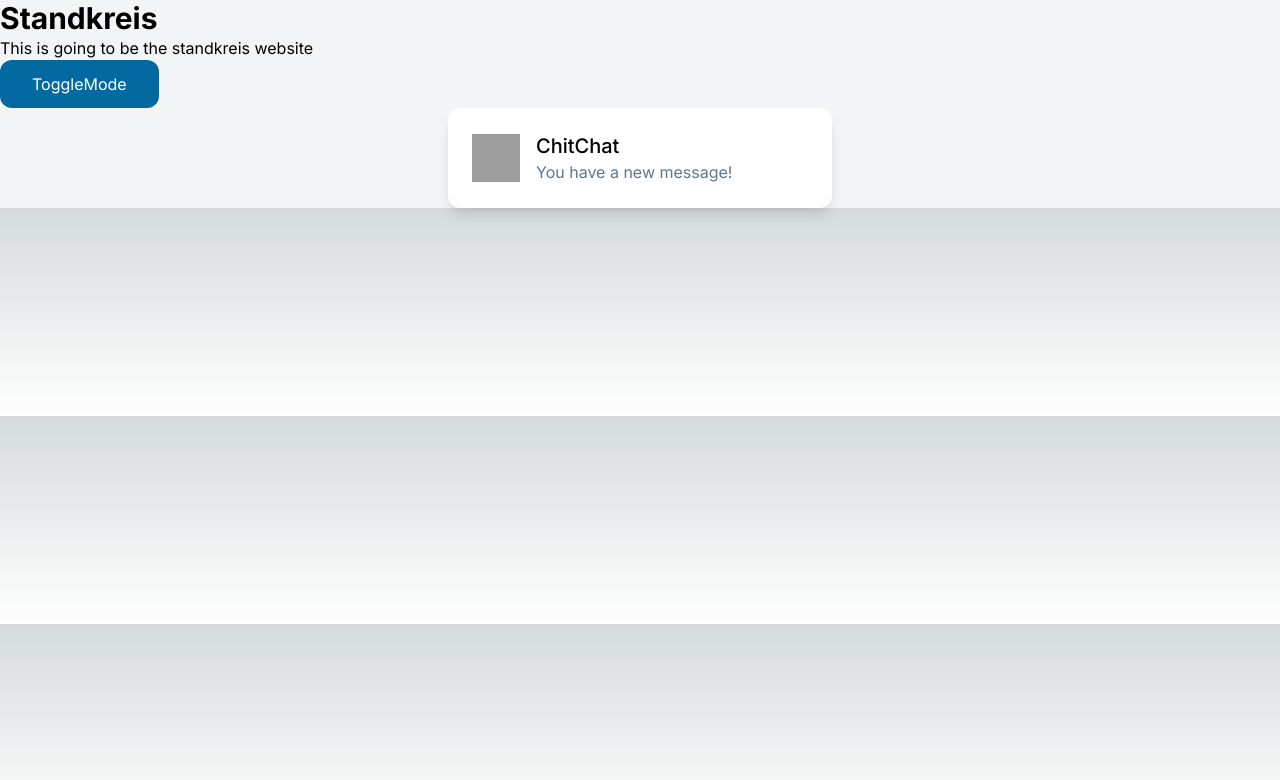
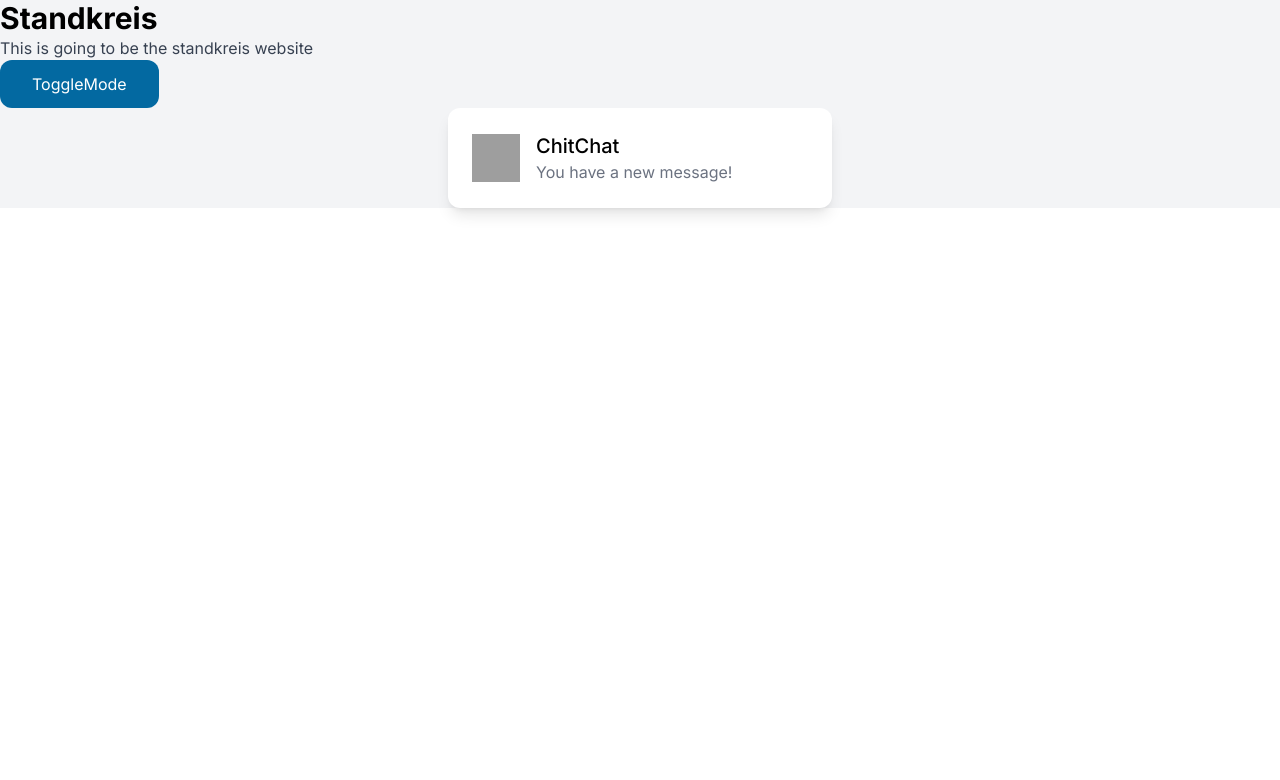
Before and after one commit to Standkreis/App, a Next.js app in the folder apps/app/: page / in a window 1280 px wide. Shown: the top 780 px of the page. Built offline with nearby package versions, Linux system fonts and the light colour scheme; grey boxes are pictures that could not be loaded.

Commit message:
adds semantic alias colors

```diff
--- a/apps/app/src/app/(userland)/(home)/page.tsx
+++ b/apps/app/src/app/(userland)/(home)/page.tsx
@@ -3,17 +3,15 @@ import Image from 'next/image'
 
 export default function Home() {
   return (
-    <div className="bg-gray-100 dark:bg-gray-900">
-      <h1 className="text-3xl font-bold text-black dark:text-white">
-        Standkreis
-      </h1>
-      <p className="text-black dark:text-white">
+    <div className="bg-default">
+      <h1 className="text-primary text-3xl font-bold">Standkreis</h1>
+      <p className="text-secondary">
         This is going to be the standkreis website
       </p>
 
       <ToggleMode />
 
-      <div className="mx-auto flex max-w-sm items-center space-x-4 rounded-xl bg-white p-6 shadow-lg dark:bg-gray-950">
+      <div className="bg-paper mx-auto flex max-w-sm items-center space-x-4 rounded-xl p-6 shadow-lg ">
         <div className="shrink-0">
           <Image
             className="h-12 w-12"
@@ -24,10 +22,8 @@ export default function Home() {
           />
         </div>
         <div>
-          <div className="text-xl font-medium text-black dark:text-white">
-            ChitChat
-          </div>
-          <p className="text-slate-500">You have a new message!</p>
+          <div className="text-primary text-xl font-medium">ChitChat</div>
+          <p className="text-hint">You have a new message!</p>
         </div>
       </div>
     </div>
--- a/apps/app/src/app/globals.css
+++ b/apps/app/src/app/globals.css
@@ -2,26 +2,54 @@
 @tailwind components;
 @tailwind utilities;
 
-:root {
-  --foreground-rgb: 0, 0, 0;
-  --background-start-rgb: 214, 219, 220;
-  --background-end-rgb: 255, 255, 255;
-}
+@layer utilities {
+  /* S E M A N T I C   C O L O R S */
 
-@media (prefers-color-scheme: dark) {
-  :root {
-    --foreground-rgb: 255, 255, 255;
-    --background-start-rgb: 0, 0, 0;
-    --background-end-rgb: 0, 0, 0;
+  /* B A C K G R O U N D */
+  .bg-paper {
+    @apply bg-white;
+  }
+  .dark .bg-paper {
+    @apply bg-gray-950;
+  }
+
+  .bg-default {
+    @apply bg-gray-100;
+  }
+  .dark .bg-default {
+    @apply bg-gray-900;
+  }
+
+  .bg-light {
+    @apply bg-gray-200;
+  }
+  .dark .bg-light {
+    @apply bg-gray-800;
+  }
+
+  .bg-medium {
+    @apply bg-gray-300;
+  }
+  .dark .bg-medium {
+    @apply bg-gray-700;
+  }
+
+  /* T E X T */
+  .text-headline {
+    @apply text-gray-950;
+  }
+  .dark .text-headline {
+    @apply text-white;
+  }
+
+  .text-secondary {
+    @apply text-gray-700;
+  }
+  .dark .text-secondary {
+    @apply text-gray-300;
+  }
+
+  .text-hint {
+    @apply text-gray-500;
   }
 }
-
-body {
-  color: rgb(var(--foreground-rgb));
-  background: linear-gradient(
-      to bottom,
-      transparent,
-      rgb(var(--background-end-rgb))
-    )
-    rgb(var(--background-start-rgb));
-}
```
